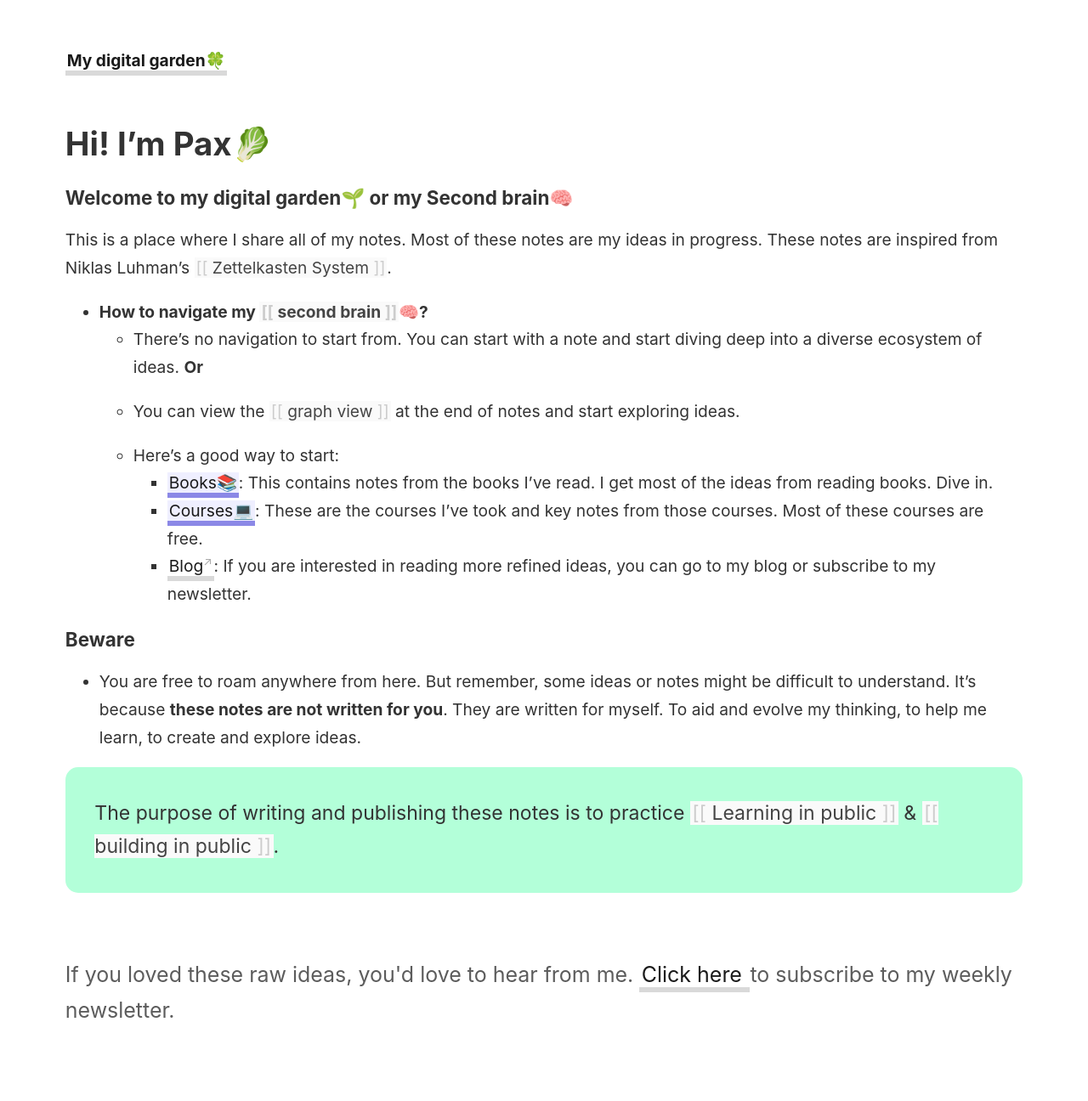
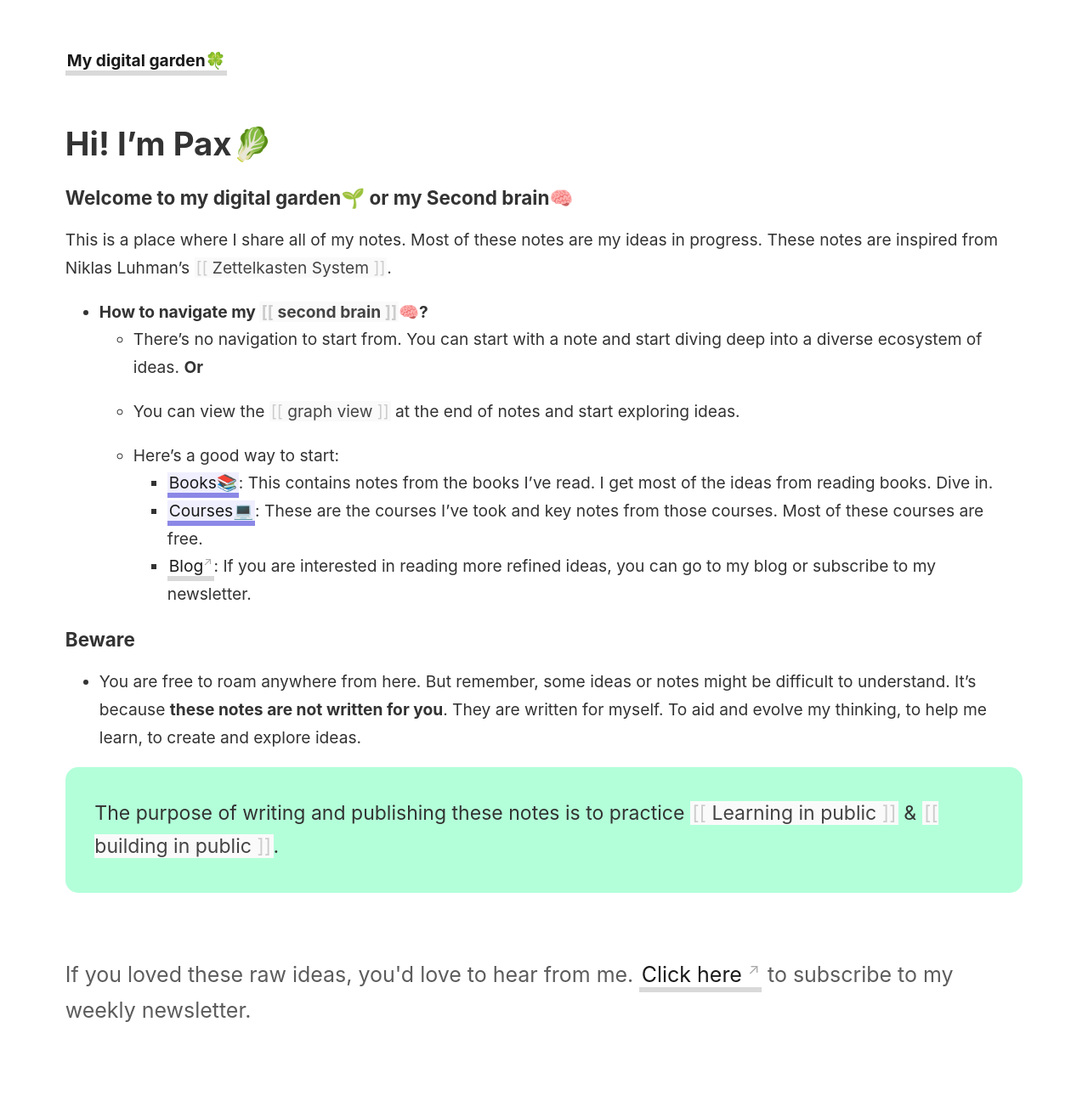
Before and after one commit to Beingpax/Mydigitalgarden, a Jekyll site: the page built from _pages/index.md, in a window 1280 px wide. Shown: the whole page at 85% size. Built offline with Jekyll 4.4.1, drawn with Linux system fonts in a browser that asks for light colours.

Commit message:
Update footer.html

```diff
--- a/_includes/footer.html
+++ b/_includes/footer.html
@@ -1 +1 @@
-If you loved these raw ideas, you'd love to hear from me.  <a class="internal-link" href="/about">Click here </a> to subscribe to my weekly newsletter.
+If you loved these raw ideas, you'd love to hear from me.  <a href="https://timelessinsights.beehiiv.com/subscribe">Click here </a> to subscribe to my weekly newsletter.
```
